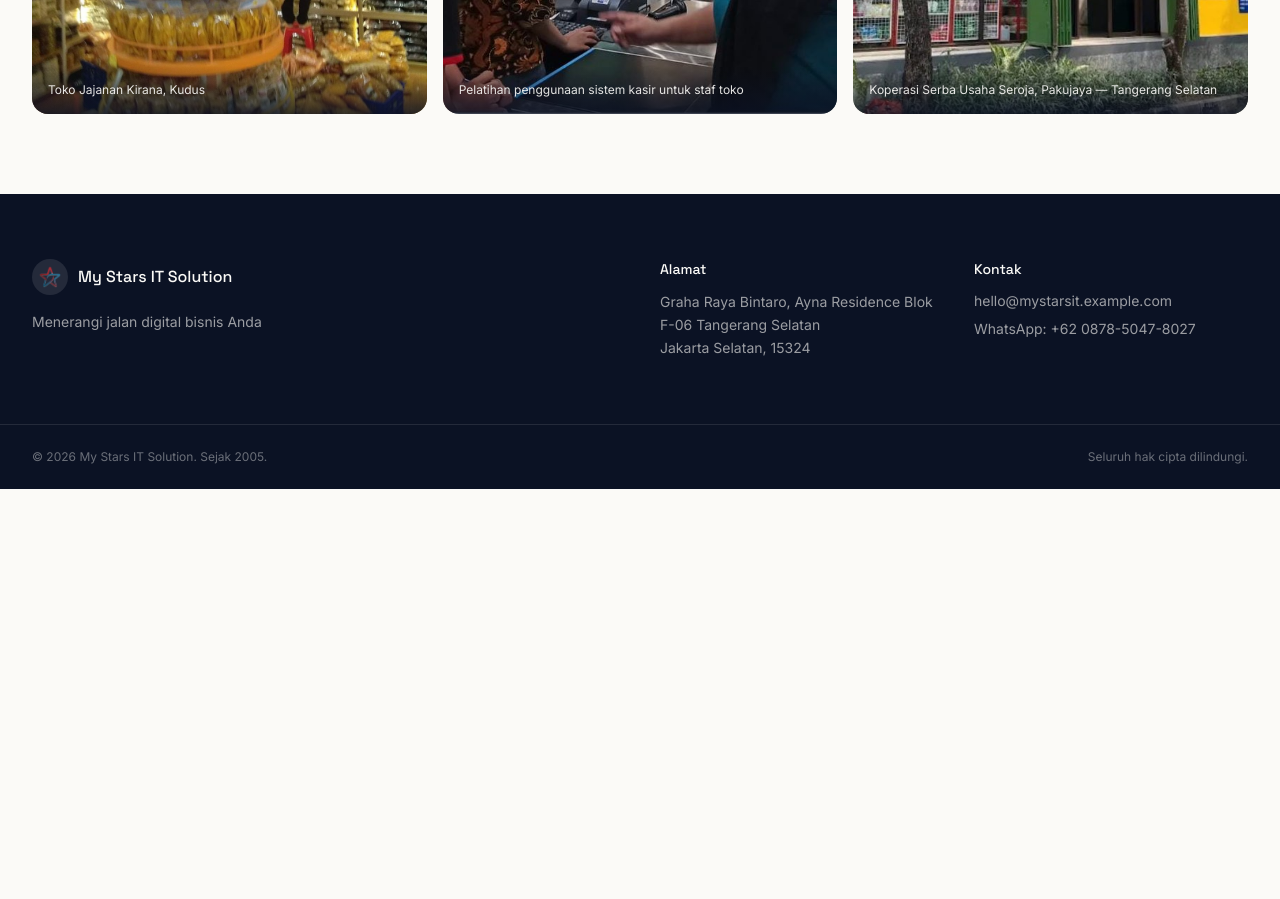
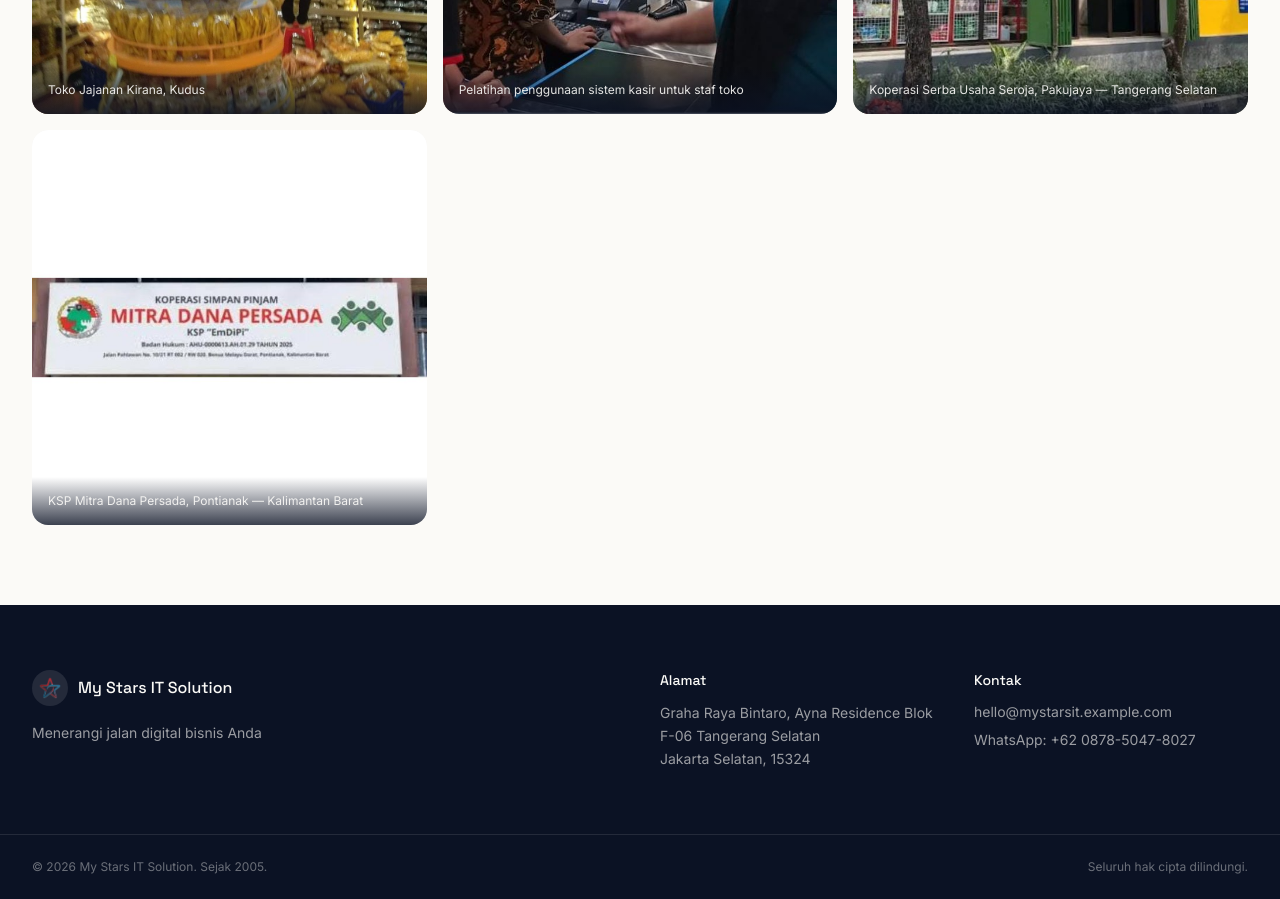
Before and after one commit to timothywjya/MyStar-IT-Solution_Company-Profiles, a Next.js app: page /gallery in a window 1280 px wide. Shown: the part 960-1859 px from the top of the page. Before the commit the page ends 1449 px from the top, so only its background shows below. Built offline with nearby package versions, Linux system fonts and the light colour scheme.

Commit message:
UPdate Data Toko

```diff
--- a/src/infrastructure/data/gallery.data.ts
+++ b/src/infrastructure/data/gallery.data.ts
@@ -40,4 +40,10 @@
     caption: "Koperasi Serba Usaha Seroja, Pakujaya — Tangerang Selatan",
     category: "Klien",
   },
+  {
+    id: "gallery-7",
+    imageUrl: "/images/gallery/gallery-7.jpg",
+    caption: "KSP Mitra Dana Persada, Pontianak — Kalimantan Barat",
+    category: "Klien",
+  },
 ];
```
Also changed, not shown: public/images/gallery/gallery-7.jpg (added).
